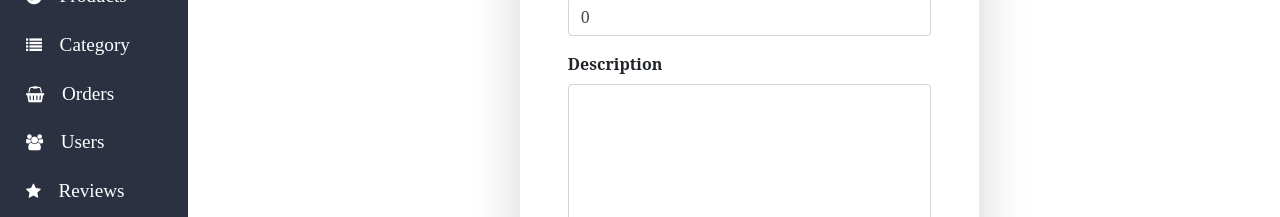
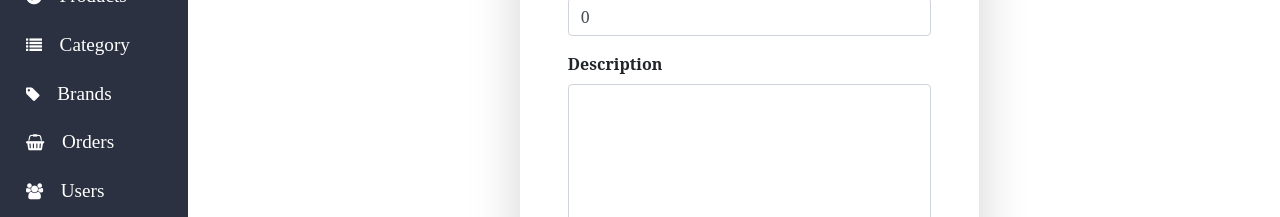
Before and after one commit to NiKoLai1007/TikTechShop, a React (Create React App) app in the folder frontend/: page /admin/product in a window 1280 px wide. Shown: the part 429-646 px from the top of the page. Built offline with nearby package versions, Linux system fonts and the light colour scheme; a web font is replaced by a local one.

Commit message:
updated sidebar

```diff
--- a/frontend/src/Components/Admin/SideBar.js
+++ b/frontend/src/Components/Admin/SideBar.js
@@ -73,6 +73,12 @@ const Sidebar = () => {
           </li>
 
           <li>
+            <Link to="/admin/brand" style={{ fontSize: '1.2rem' }}>
+              <i className="fa fa-tag"></i> Brands
+            </Link>
+          </li>
+
+          <li>
             <Link to="/admin/orders" style={{ fontSize: '1.2rem' }}>
               <i className="fa fa-shopping-basket"></i> Orders
             </Link>
```
